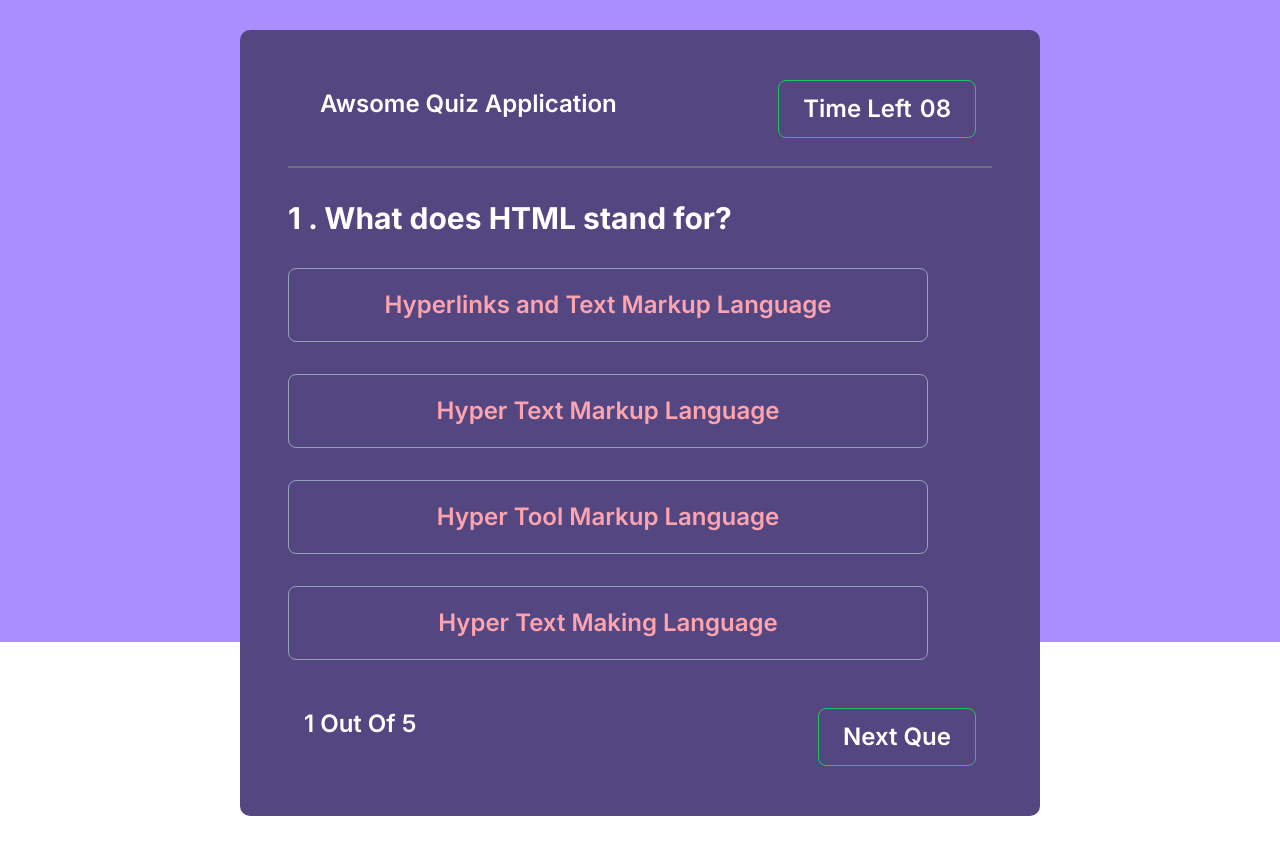
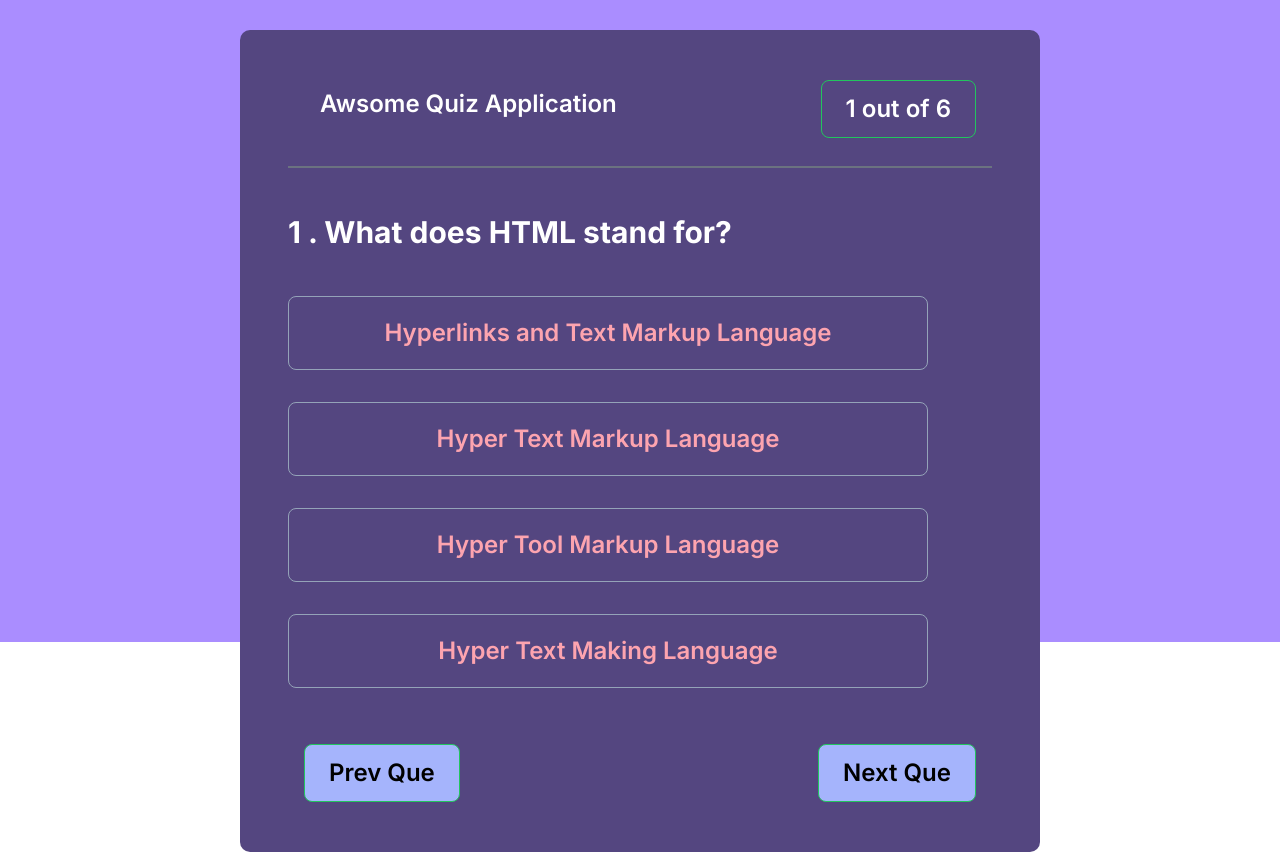
Before and after one commit to viibhuGupta/aihub, a Next.js app: page /quiz in a window 1280 px wide. Shown: the part 230-1082 px from the top of the page. Before the commit the page ends 1046 px from the top, so only its background shows below. Built offline with nearby package versions, Linux system fonts and the light colour scheme.

Commit message:
Quiz App Complete

```diff
--- a/Data.js
+++ b/Data.js
@@ -225,4 +225,15 @@ export const questions =[
         ],
         answer: "Cascading Style Sheets",
       },
+      {
+        id: 6,
+        question: "Who is nitin gadegri?",
+        options: [
+          "Prime Minister",
+          "Home Minister",
+          "Gawar",
+          "Hiway Minister",
+        ],
+        answer: "Hiway Minister",
+      },
 ]
--- a/app/quiz/page.js
+++ b/app/quiz/page.js
@@ -3,31 +3,84 @@ import Image from 'next/image'
 import React, { useState } from 'react'
 import "@/sass/_quizPage.scss"
 import { questions } from '@/Data';
+import Link from 'next/link';
 
 const page = () => {
+
   const [currentQuestions , setCurrentQuestions] = useState(0);
-  const question = questions[currentQuestions]
   const [selectedOption , setSelectedOption] = useState("");
   const [showAnswer , setShowAnswer] = useState(false);
+  const [score , setScore] = useState(0);
+  const [showResults , setShowResults] = useState(false)
+
+
+  const question = questions[currentQuestions]
+
+  console.log(selectedOption)
+  console.log(score)
 
   function handleSelectedOption  (option){
     setSelectedOption(option);
-    setShowAnswer(true)
+    setShowAnswer(true);
+
+    if (option === question.answer) {
+      setScore((prevScore) => prevScore + 1)
+    }
   }
 
   function handleNext() {
-   setCurrentQuestions((prevQn) => {
-    return (prevQn + 1) % questions.length
-   })
-   setShowAnswer(false) // if we do not we
+    setCurrentQuestions((prevQn) => {
+      const nextQn = prevQn + 1;
 
+      // Check if at the last question
+      if (nextQn === questions.length) {
+        setShowResults(true);
+        setCurrentQuestions(0);
+        return 0; // Explicitly return 0 to avoid potential infinite loop
+      }
+
+      setShowAnswer(false);
+      return nextQn;
+    });
+  }
+
+  function handlePrev() {
+    setCurrentQuestions((nextQn) => {
+      const backQn = nextQn - 1;
+      if (backQn >= 0 ) {
+        return backQn;
+      }
+      else{
+        return 0;
+      }
+
+    })
+  }
+
+  function restartQuiz (){
+    setShowResults(false);
+    setCurrentQuestions(0);
   }
 
 
 
 
+
   return (
-    <div className='flex flex-col items-center  sm:w-full sm:h-[100vh] bg-quizbg    '>
+   <>
+   {
+    showResults ? (
+      <div className=' w-[50rem]  m-auto p-5 flex flex-col justify-center items-center  gap-2 bg-slate-200 text-black text-2xl font-semibold'>
+        <h1>Your Schore </h1>
+        <h3>{score} out {questions.length}</h3>
+        <button
+        className='w-[30rem] p-4 flex items-center justify-center bg-rose-300 text-black font-semibold text-2xl rounded-lg '
+        onClick={restartQuiz}
+        >Restart quiz Again </button>
+      </div>
+
+    ) : (
+       <div className='flex flex-col items-center  sm:w-full sm:h-[100vh] bg-quizbg    '>
 
        <div className=' flex lg:gap-4 lg:mt-[6rem] md:mt-[6rem]  md:gap-4  '>
        <h1 className=' text-5xl font-extrabold  text-white capitalize'>Welcome To Quiz App!
@@ -48,17 +101,18 @@ const page = () => {
       <header className='quiz-header quiz-header-media '>
         <h1 className='pl-4 pr-4 pt-2 pb-2 text-white font-semibold text-2xl rounded-lg'>Awsome Quiz Application</h1>
         <div className='flex gap-2 button-outline quiz-text items-center'>
-          <h3>Time Left</h3>
-          <div>08</div>
+        <h4 className=''>{currentQuestions + 1 } out of {questions.length}</h4>
         </div>
       </header>
 
       <section className='question  flex justify-start items-start flex-col gap-8 mb-12 mt-7  '>
         <div className='w-full bg-gray-500 p-[1px]'></div>
-        <h1 className='text-white font-bold text-3xl '> {question.id} . {question.question}</h1>
+       <div className='w-full h-[4rem] flex justify-start items-center '>
+       <h1 className='text-white font-bold text-3xl   '> {question.id} . {question.question}</h1>
+       </div>
 
-
-      {
+       <div className=' flex flex-col gap-8 w-auto h-[25rem]'>
+       {
         question.options.map((option, index)=>{
           return(
             <button
@@ -73,18 +127,23 @@ const page = () => {
           )
         })
       }
+       </div>
+
 
       </section>
 
       <footer className='quiz-footer '>
         <div className='flex gap-2  quiz-text'>
-          <h4 className=''>{currentQuestions + 1 } Out Of {questions.length}</h4>
+
+        <button
+        onClick={handlePrev}
+        className='duration-300  hover:bg-indigo-400 button-outline bg-indigo-300 text-black font-semibold text-2xl'>Prev Que</button>
 
         </div>
 
         <button
         onClick={handleNext}
-        className='button-outline quiz-text'>Next Que</button>
+        className='duration-300  button-outline bg-indigo-300 text-black font-semibold text-2xl hover:bg-indigo-400'>Next Que</button>
 
       </footer>
 
@@ -92,6 +151,9 @@ const page = () => {
 
 
     </div>
+    )
+   }
+   </>
   )
 }
 
--- a/sass/_quizPage.scss
+++ b/sass/_quizPage.scss
@@ -1,7 +1,7 @@
 .quiz-main{
 background-color: #544680;
 width: 800px;
-height: fit-content;
+height: fit;
 padding: 3rem;
 margin-top: 2rem;
 border-radius: 10px;
@@ -46,6 +46,7 @@ border-radius: 10px;
     font-size: 22px;
     font-weight: bolder;
     color: black;
+    transition-duration: 200ms;
 }
 
 .quiz-worng-ans{
@@ -55,6 +56,7 @@ border-radius: 10px;
     font-size: 22px;
     font-weight: bolder;
     color: black;
+    transition-duration: 200ms;
 }
 
 .quiz-footer{
```
